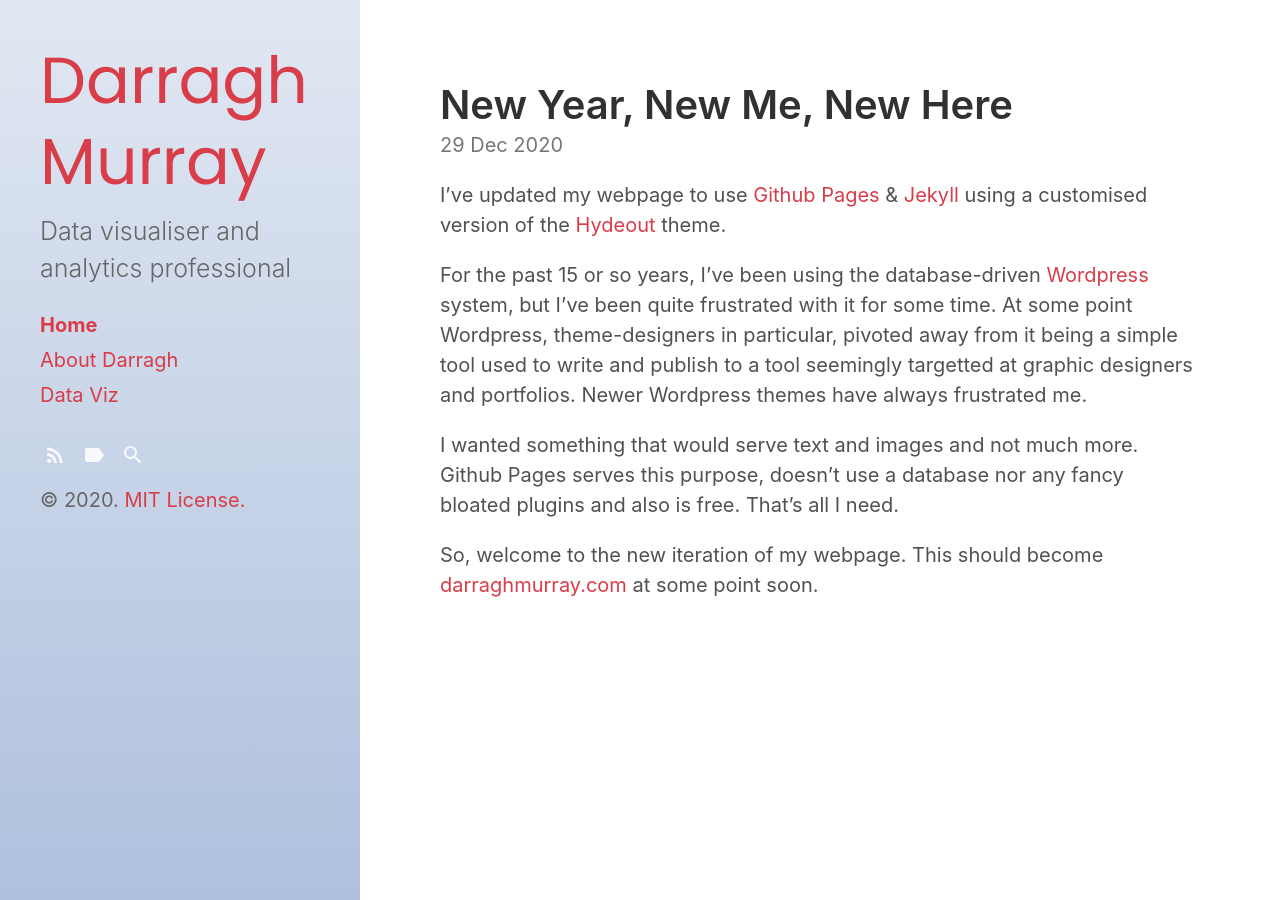
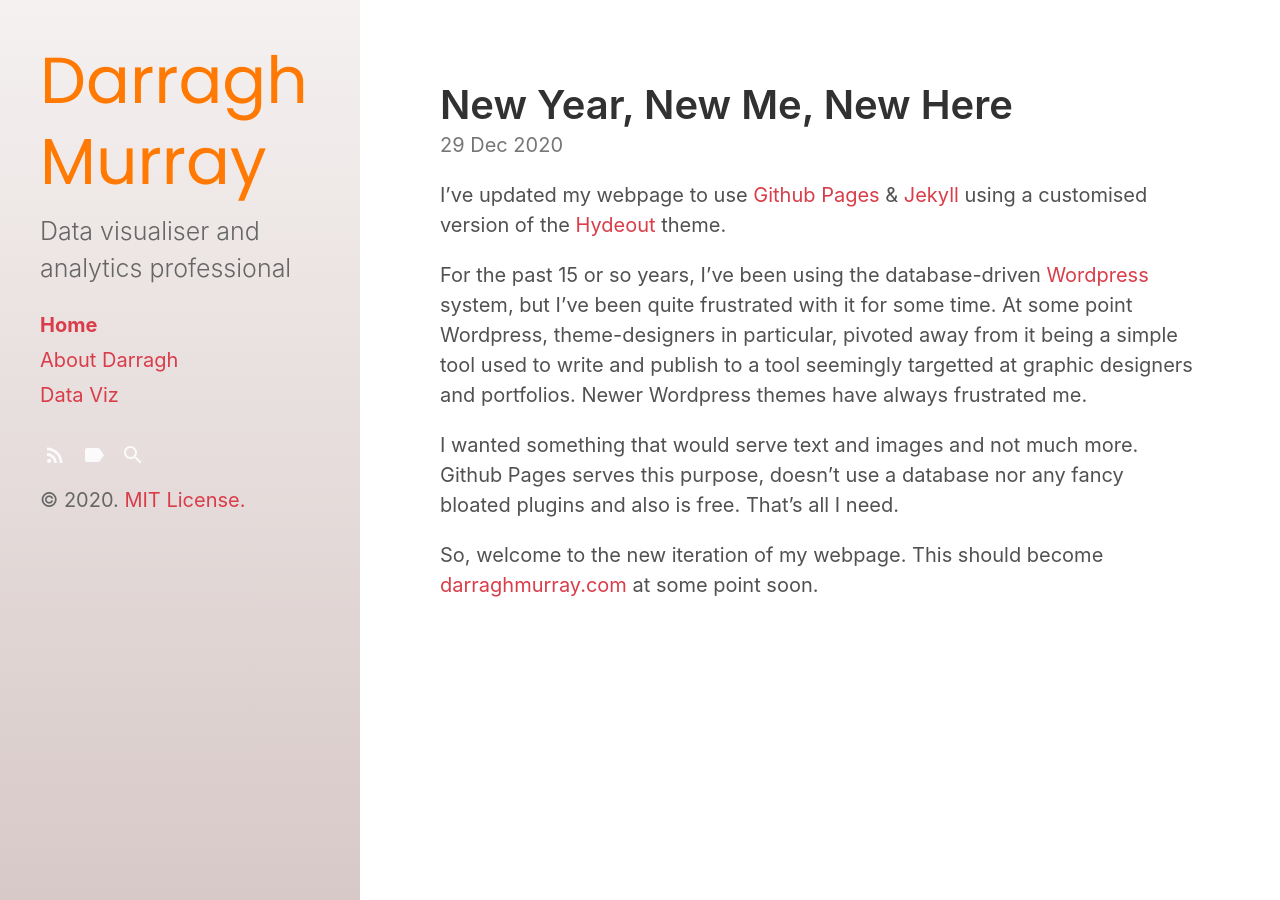
Before and after one commit to dbmurray/dbmurray.github.io, a Jekyll site: the page built from index.html, in a window 1280 px wide. Built offline with Jekyll 4.4.1, drawn with Linux system fonts in a browser that asks for light colours; the list of posts is cut into pages by our own code.

Commit message:
Update main.scss

```diff
--- a/assets/css/main.scss
+++ b/assets/css/main.scss
@@ -2,8 +2,8 @@
 # Use a comment to ensure Jekyll reads the file to be transformed into CSS later
 # only main files contain this front matter, not partials.
 ---
-$sidebar-bg-color: #C8D4E8;
-$sidebar-title-color: #D93D49;
+$sidebar-bg-color: #e6DDDc;
+$sidebar-title-color: #FF7903;
 $sidebar-text-color: #666666;
 $sidebar-link-color: #D93D49;
 $link-color: #D93D49;
```
